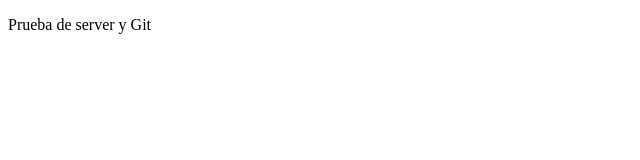
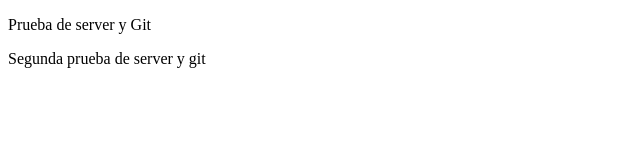
Before and after one commit to F00mx/tests, a plain HTML site: page index.html in a window 1280 px wide. Shown: the whole page, without its empty margins (0-640 px from the left). Drawn offline with Linux system fonts and the light colour scheme.

Commit message:
2nd Commit of First file with Git

```diff
--- a/index.html
+++ b/index.html
@@ -3,5 +3,6 @@
     <head></head>
     <body>
         <p>Prueba de server y Git </p>
+        <p>Segunda prueba de server y git</p>
     </body>
 </html>
```
